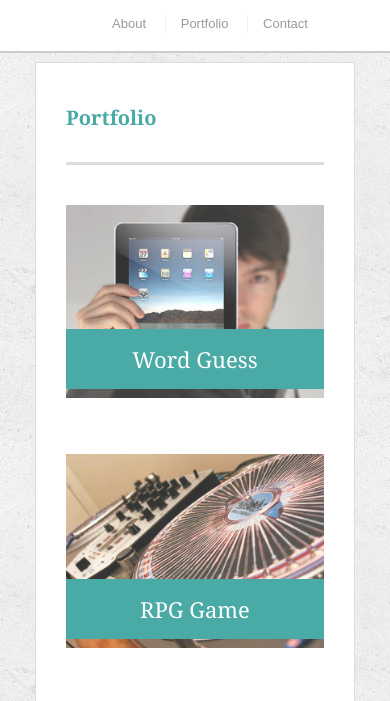
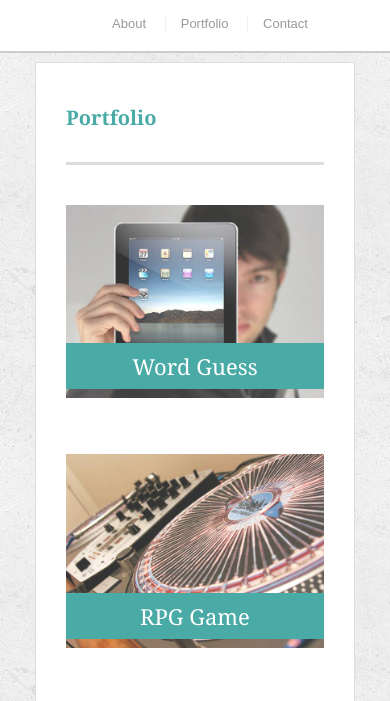
Before and after one commit to wendygarcia84/Responsive-Portfolio, a plain HTML site: page portfolio.html in a window 390 px wide. Shown: the part 68-769 px from the top of the page. Drawn offline with Linux system fonts and the light colour scheme.

Commit message:
Adjustin portfolio images' width and media queries in 768px and 980px max-width

```diff
--- a/assets/css/style.css
+++ b/assets/css/style.css
@@ -139,13 +139,13 @@ h3, h2 {
 .work {
   position: relative;
   float: left;
-  width: 274px;
+  width: 46%;
   margin: 20px 0 25px;
   overflow: auto;
 }
 
 .work:nth-child(even) {
-  margin-right: 40px;
+  margin-right: 2%;
 }
 
 .work img {
@@ -158,7 +158,7 @@ h3, h2 {
   position: absolute;
   bottom: 20px;
   width: 100%;
-  padding: 15px;
+  padding: 8px;
   margin-bottom: 0;
   font-weight: 300;
   line-height: 30px;
```
